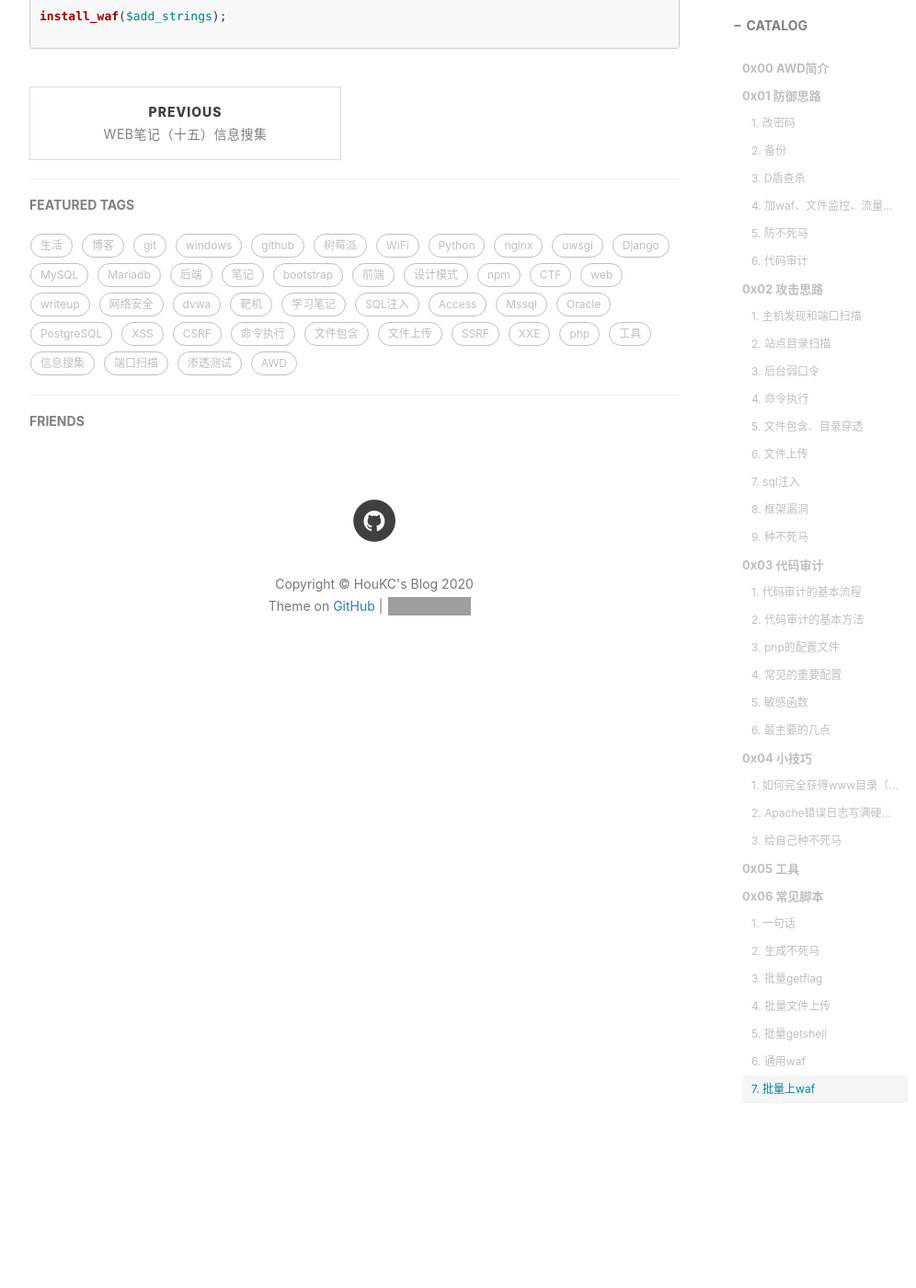
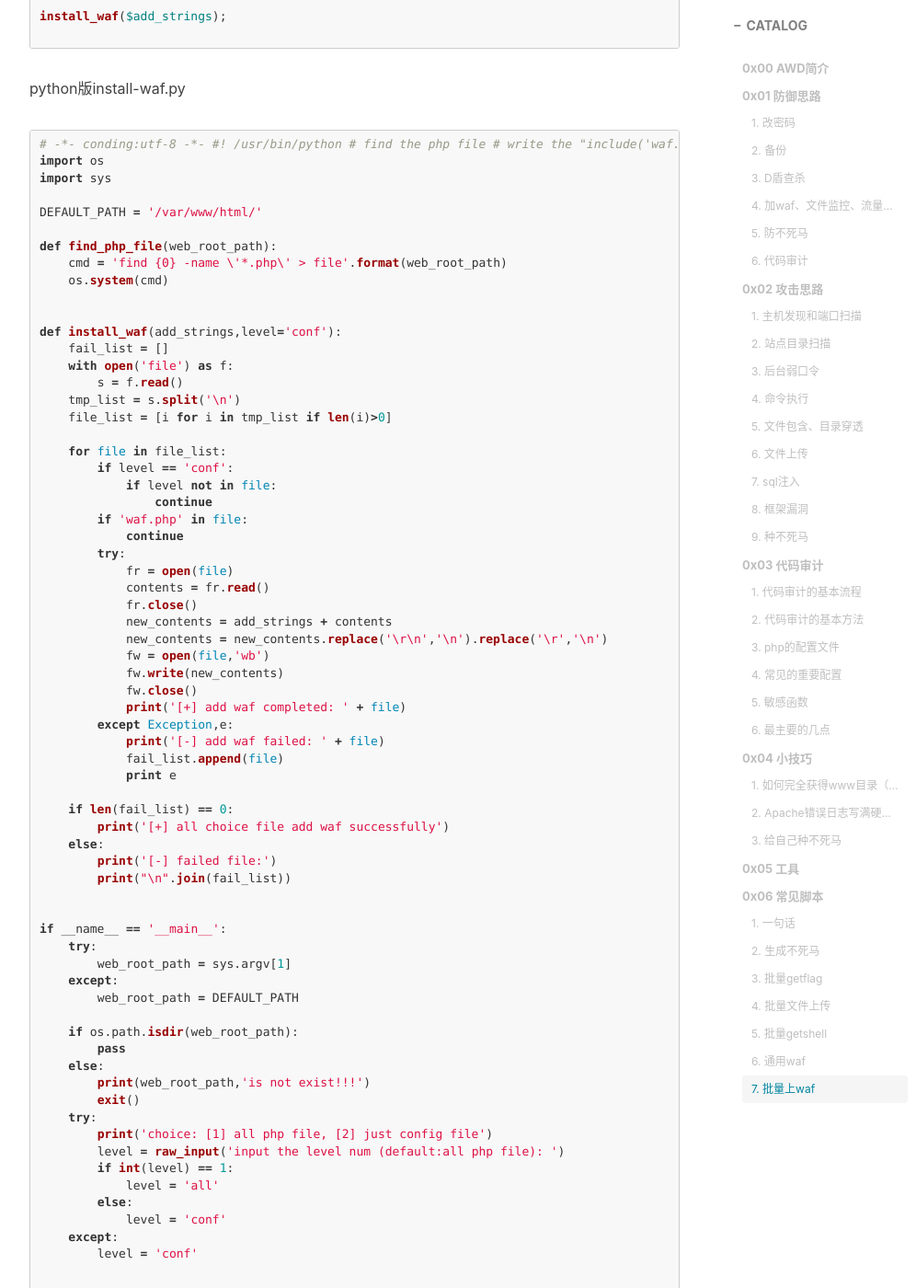
Before and after one commit to HouKC/houkc.github.io, a Jekyll site: the page built from _posts/2020-12-17-awd.md, in a window 1280 px wide and 1400 px high, scrolled down 18047 px. Shown: the whole window at 92% size, without its empty margins (233-1229 px from the left). Built offline with Jekyll 4.4.1, drawn with Linux system fonts in a browser that asks for light colours; nearby versions of some CDN libraries; comment, search, counter and statistics services are not loaded; some of the changed text lies outside the part shown; grey boxes are pictures that could not be loaded.

Commit message:
update awd.md

````diff
--- a/_posts/2020-12-17-awd.md
+++ b/_posts/2020-12-17-awd.md
@@ -681,7 +681,7 @@ file = {
 
 #### 7. 批量上waf
 
-php版
+php版install-waf.php
 
 ```php
 <?php
@@ -742,3 +742,85 @@ find_php_file($web_root_path);
 install_waf($add_strings);
 
 ```
+
+python版install-waf.py
+
+```python
+# -*- conding:utf-8 -*-
+#! /usr/bin/python
+# find the php file
+# write the "include('waf.php')" in php file
+
+import os
+import sys
+
+DEFAULT_PATH = '/var/www/html/'
+
+def find_php_file(web_root_path):
+    cmd = 'find {0} -name \'*.php\' > file'.format(web_root_path)
+    os.system(cmd)
+
+
+def install_waf(add_strings,level='conf'):
+    fail_list = []
+    with open('file') as f:
+        s = f.read()
+    tmp_list = s.split('\n')
+    file_list = [i for i in tmp_list if len(i)>0]
+
+    for file in file_list:
+        if level == 'conf':
+            if level not in file:
+                continue
+        if 'waf.php' in file:
+            continue
+        try:
+            fr = open(file)
+            contents = fr.read()
+            fr.close()
+            new_contents = add_strings + contents
+            new_contents = new_contents.replace('\r\n','\n').replace('\r','\n')
+            fw = open(file,'wb')
+            fw.write(new_contents)
+            fw.close()
+            print('[+] add waf completed: ' + file)
+        except Exception,e:
+            print('[-] add waf failed: ' + file)
+            fail_list.append(file)
+            print e
+
+    if len(fail_list) == 0:
+        print('[+] all choice file add waf successfully')
+    else:
+        print('[-] failed file:')
+        print("\n".join(fail_list))
+
+
+if __name__ == '__main__':
+    try:
+        web_root_path = sys.argv[1]
+    except:
+        web_root_path = DEFAULT_PATH
+
+    if os.path.isdir(web_root_path):
+        pass
+    else:
+        print(web_root_path,'is not exist!!!')
+        exit()
+    try:
+        print('choice: [1] all php file, [2] just config file')
+        level = raw_input('input the level num (default:all php file): ')
+        if int(level) == 1:
+            level = 'all'
+        else:
+            level = 'conf'
+    except:
+        level = 'conf'
+
+
+    add_strings = '<?php require_once(\'{0}waf.php\'); ?>\n'.format(web_root_path)
+
+    find_php_file(web_root_path)
+
+    install_waf(add_strings,level)
+```
````
